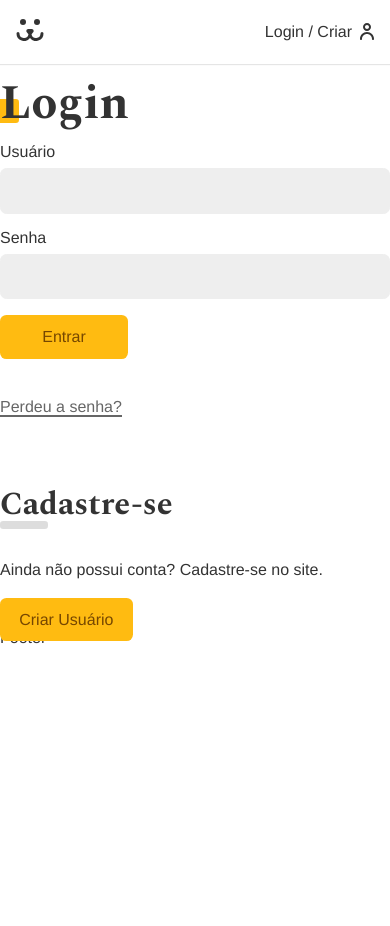
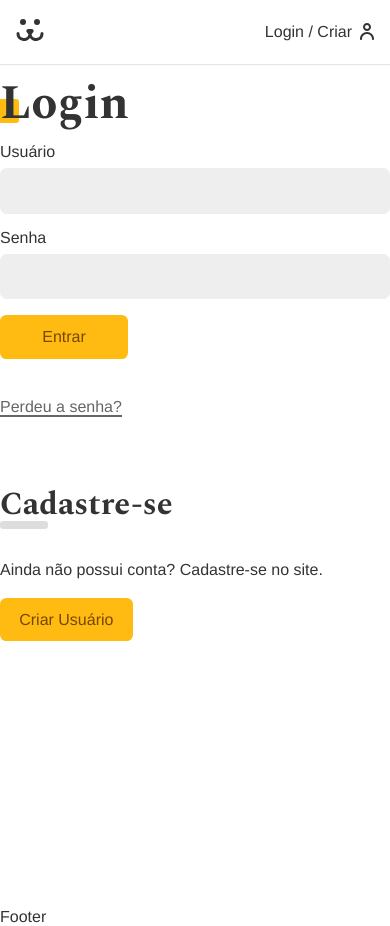
Before and after one commit to LucasLopesr/my-pets, a React (Vite) app: page /login in a window 390 px wide. Before the commit the page ends 844 px from the top, so only its background shows below. Built offline with nearby package versions, Linux system fonts and the light colour scheme.

Commit message:
feat: styling login page

```diff
--- a/src/Pages/Login/Login.jsx
+++ b/src/Pages/Login/Login.jsx
@@ -1,10 +1,11 @@
 import { Routes, Route, Navigate } from 'react-router-dom';
+import { useContext } from 'react';
 import LoginUser from './LoginUser/LoginUser';
 import CreateUser from './CreateUser/CreateUser';
 import RecoverPass from './RecoverPass/RecoverPass';
 import ResetPass from './ResetPass/ResetPass';
 import { UserContext } from '../../Contexts/UserContext';
-import { useContext } from 'react';
+import styles from './Login.module.css';
 
 const Login = () => {
   const { isUserLogged } = useContext(UserContext);
@@ -14,7 +15,8 @@
   }
 
   return (
-    <div>
+    <section className={styles.login}>
+      <div className={styles.forms}>
         <Routes>
           <Route path='/' element={<LoginUser/>}/>
           <Route path='create' element={<CreateUser/>}/>
@@ -22,6 +24,7 @@
           <Route path='reset-pass' element={<ResetPass/>}/>
         </Routes>
       </div>
+    </section>
   )
 }
 
--- /dev/null
+++ b/src/Pages/Login/Login.module.css
@@ -0,0 +1,32 @@
+.login {
+  display: grid;
+  grid-template-columns: 1fr 1fr;
+  min-height: 100vh;
+  gap: 2rem;
+}
+
+.login::before {
+  content: '';
+  display: block;
+  background: url('../../Assets/login.jpg') no-repeat center center;
+  background-size: cover;
+}
+
+.form {
+  max-width: 30rem;
+  padding: 2rem;
+}
+
+@media (max-width: 40rem) {
+  .login {
+    grid-template-columns: 1fr;
+  }
+
+  .login::before {
+    display: none;
+  }
+
+  .forms {
+    max-width: 100%;
+  }
+}
```
Lines whose indentation alone changed are shown as unchanged.
